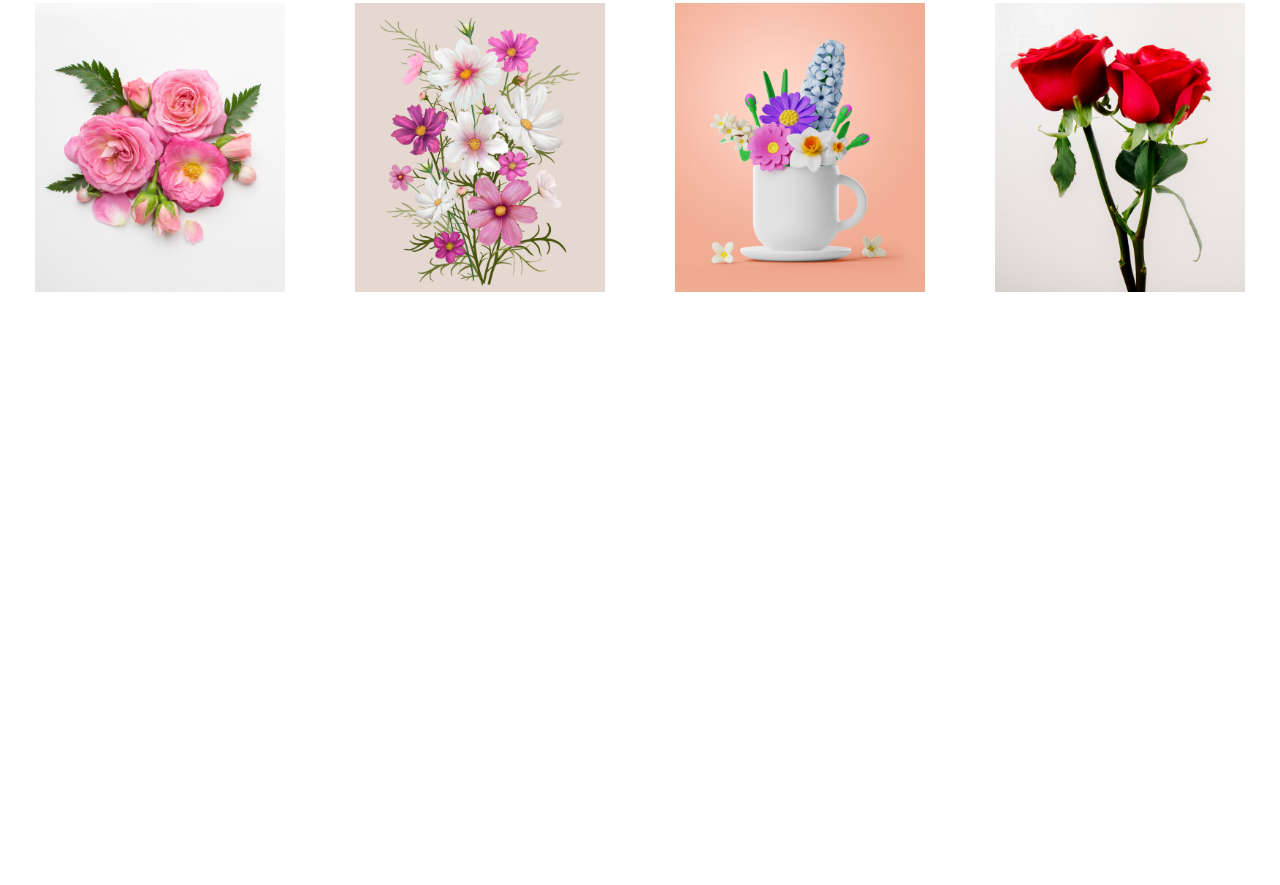
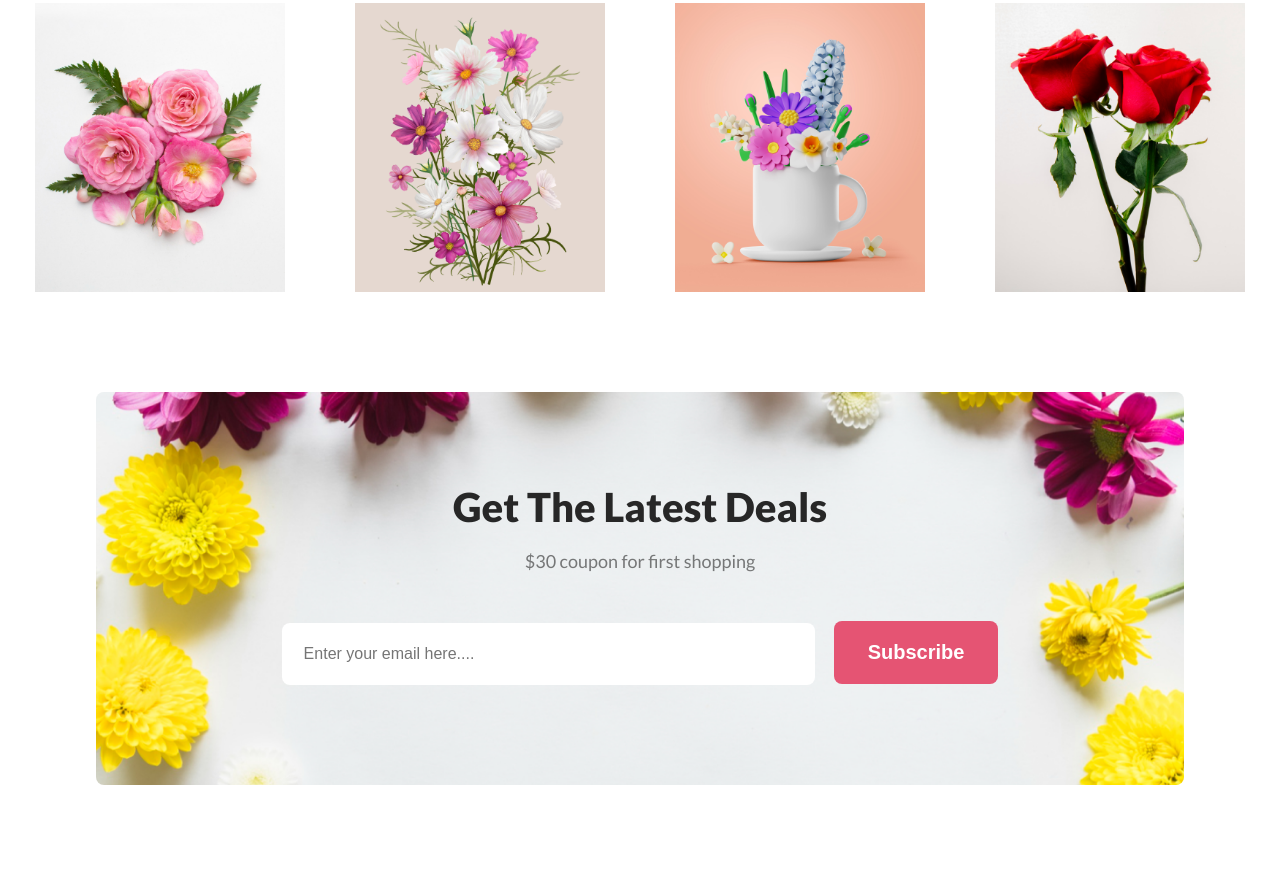
Before and after one commit to smsiam76/flower-shop-assignment-batch8, a plain HTML site: page index.html in a window 1280 px wide. Shown: the part 2061-2946 px from the top of the page. Before the commit the page ends 2403 px from the top, so only its background shows below. Drawn offline with Linux system fonts and the light colour scheme.

Commit message:
added subscribe section

```diff
--- a/index.html
+++ b/index.html
@@ -83,6 +83,19 @@
 				</div>
 			</div>
 		</section>
+		<!-- Subscribe area -->
+		<section class="subs-section">
+			<div class="subs-container">
+				<h2 class="section-title">Get The Latest Deals</h2>
+				<p class="section-subtitle">$30 coupon for first shopping</p>
+				<form action="" class="subs-form">
+					<label for="email">
+						<input type="email" name="" id="email" placeholder="Enter your email here....">
+					</label>
+					<input class="primary-btn" type="submit" value="Subscribe" >
+				</form>
+			</div>
+		</section>
 	</main>
 	<!-- footer area -->
 	<footer class="footer-section"></footer>
--- a/styles/style.css
+++ b/styles/style.css
@@ -136,3 +136,31 @@ primary-btn
 .instagram-box img{
 	width: 250px;
 }
+
+/*	subscribe area css*/
+.subs-section{
+	padding: 50px 0 100px;
+}
+.subs-container{
+	background-image: url('../images/rectangle 9.png');
+	background-repeat: no-repeat;
+	background-position: center;
+	background-size: cover;
+	width: 85%;
+	margin: 0 auto;
+	text-align: center;
+	padding: 100px 0;
+	border-radius: 8px;
+}
+.subs-container p{
+	margin-bottom: 45px;
+}
+.subs-form input[type='email']{
+	width: 45%;
+	font-size: 16px;
+	padding: 22px;
+	border-radius: 8px;
+	margin-right: 15px;
+	border: none;
+	background-color: #fff;
+}
```
